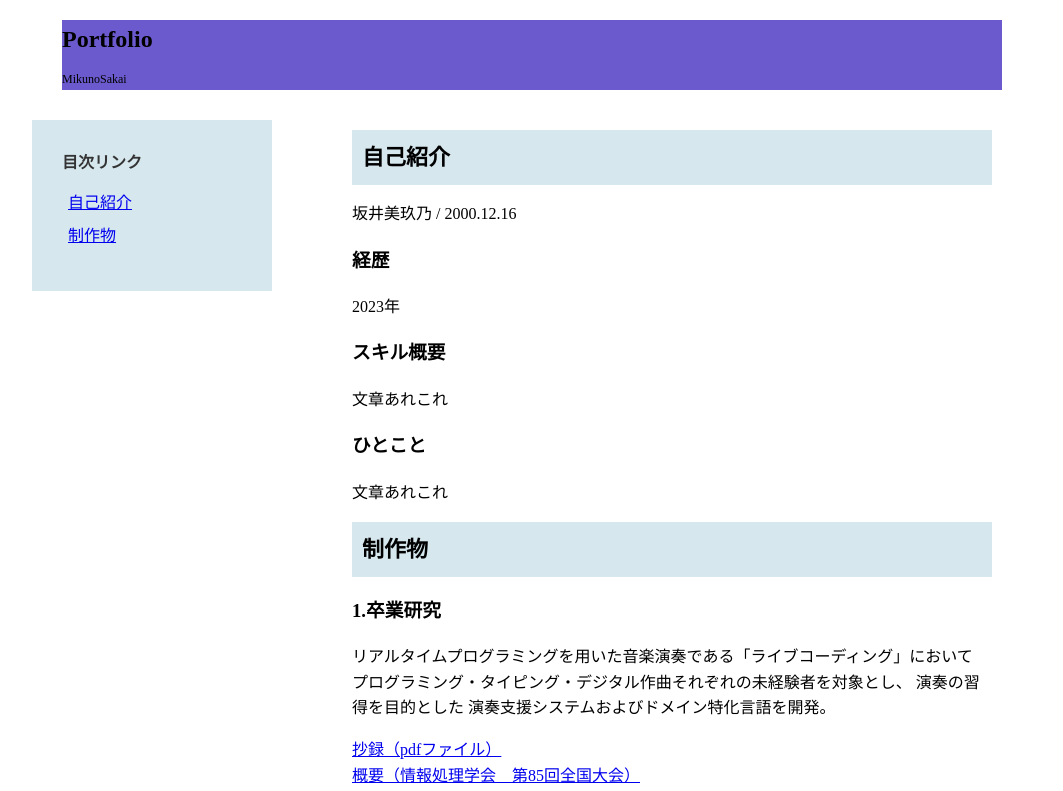
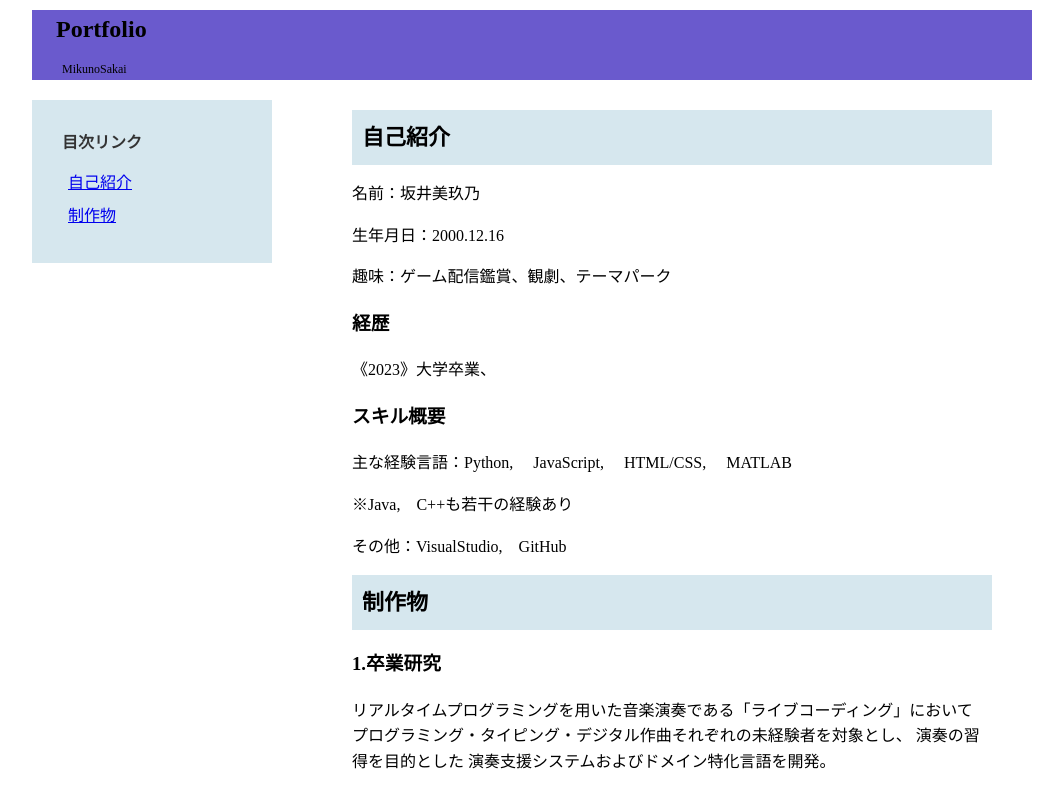
Before and after one commit to meeeeeeeee1216/portfolio.github.io, a plain HTML site: page index.html in a window 1280 px wide. Shown: the top 791 px of the page, without its empty margins (108-1171 px from the left). Drawn offline with Linux system fonts and the light colour scheme.

Commit message:
add profile

```diff
--- a/index.html
+++ b/index.html
@@ -9,8 +9,8 @@
         <div id="outer">
             <header>
                 <div class="header-inner">
-                <h1>Portfolio</h1>
-                <p>MikunoSakai</p>
+                <h1>&emsp;Portfolio</h1>
+                <p>  &emsp; &emsp; MikunoSakai</p>
                 </div>
             </header>
             <aside>
@@ -19,7 +19,6 @@
                     <ul>
                     <li><a href="#profile">自己紹介</a></li>
                     <li><a href="#product">制作物</a></li>
-                    <li><a href="#study"></a></li>
                     </ul>
                 </div>
             </aside>
@@ -27,13 +26,15 @@
                 <div class="inner">
                     <div id="profile">
                         <h2>自己紹介</h2>
-                        <p>坂井美玖乃 / 2000.12.16</p>
+                        <p>名前：坂井美玖乃</p>
+                        <p>生年月日：2000.12.16</p>
+                        <p>趣味：ゲーム配信鑑賞、観劇、テーマパーク</p>
                         <h3>経歴</h3>
-                        <p>2023年</p>
+                        <p>《2023》大学卒業、</p>
                         <h3>スキル概要</h3>
-                        <p>文章あれこれ</p>
-                        <h3>ひとこと</h3>
-                        <p>文章あれこれ</p>
+                        <p>主な経験言語：Python, &emsp;JavaScript, &emsp;HTML/CSS,&emsp; MATLAB</p>
+                        <p>※Java,&emsp;C++も若干の経験あり</p>
+                        <p>その他：VisualStudio,&emsp;GitHub</p>
                     </div>
                     <div id="product">
                         <h2>制作物</h2>
@@ -65,15 +66,6 @@
                         <h4>記事ページ見出し・小</h4>
                         <p>文章あれこれ</p>
                     </div>
-                    <div id="">
-                        <h2>卒業研究</h2>
-                        <p>文章あれこれ</p>
-                        <h3>経歴</h3>
-                        <p>文章あれこれ</p>
-                        <h4>記事ページ見出し・小</h4>
-                        <p>文章あれこれ</p>
-                    </div>
-
                 </div>
             </div>
             <footer>© 2010 あなたのホームページ</footer>
--- a/style.css
+++ b/style.css
@@ -13,7 +13,7 @@ body {
 }
 header {
 	height: 80px;
-	padding: 20px 30px;
+	padding: 10px 0px;
 }
 .header-inner {
 	padding: 0;
```
